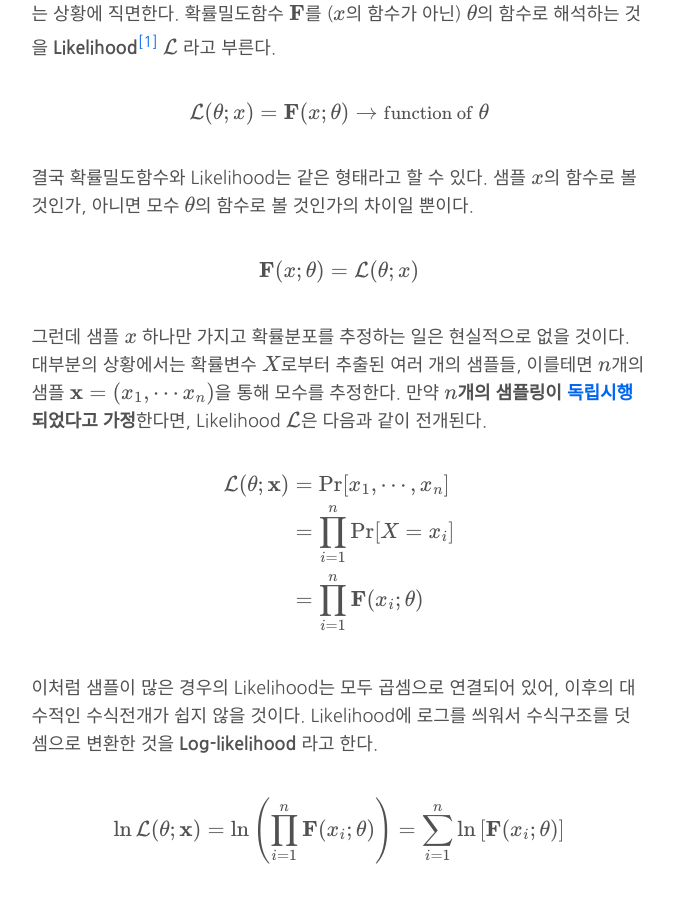
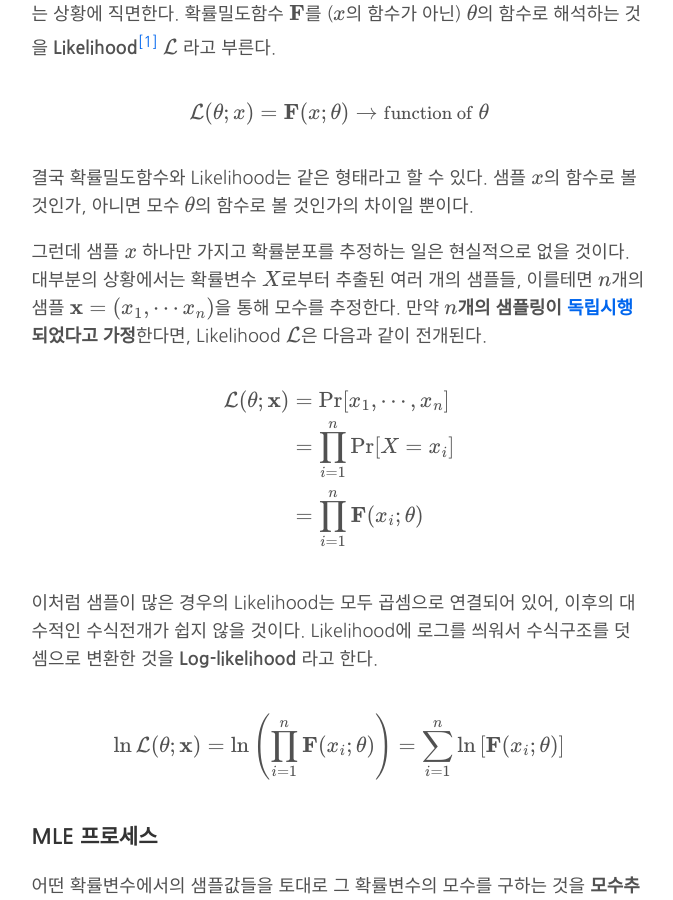
Before and after one commit to gem763/gem763.github.io, a Jekyll site: the page built from _posts/2018-02-15-MLE.md, in a window 1280 px wide and 900 px high, scrolled down 982 px. Shown: the whole window, without its empty margins (301-974 px from the left). Built offline with Jekyll 4.4.1, drawn with Linux system fonts in a browser that asks for light colours; formulas are drawn with MathJax 3; comment, search, counter and statistics services are not loaded.

Commit message:
Uploaded by https://stackedit.io/

```diff
--- a/_posts/2018-02-15-MLE.md
+++ b/_posts/2018-02-15-MLE.md
@@ -31,9 +31,7 @@ excerpt_separator: <!--more-->
 
 결국 확률밀도함수와 Likelihood는 같은 형태라고 할 수 있다. 샘플 <span><script type="math/tex">x</script></span>의 함수로 볼 것인가, 아니면 모수 <span><script type="math/tex">\theta</script></span>의 함수로 볼 것인가의 차이일 뿐이다.
 
-<div class="math"><script type="math/tex; mode=display">
-\mathbf{F}(x; \theta) = \mathcal{L} (\theta ; x)
-</script></div>
+
 
 그런데 샘플 <span><script type="math/tex">x</script></span> 하나만 가지고 확률분포를 추정하는 일은 현실적으로 없을 것이다. 대부분의 상황에서는 확률변수 <span><script type="math/tex">X</script></span>로부터 추출된 여러 개의 샘플들, 이를테면 <span><script type="math/tex">n</script></span>개의 샘플 <span><script type="math/tex">\mathbf{x} = (x_1, \cdots x_n)</script></span>을 통해 모수를 추정한다. 만약 **<span><script type="math/tex">n</script></span>개의 샘플링이 [독립시행](https://en.wikipedia.org/wiki/Independence_(probability_theory)) 되었다고 가정**한다면, Likelihood <span><script type="math/tex">\mathcal{L}</script></span>은 다음과 같이 전개된다.
 
```
